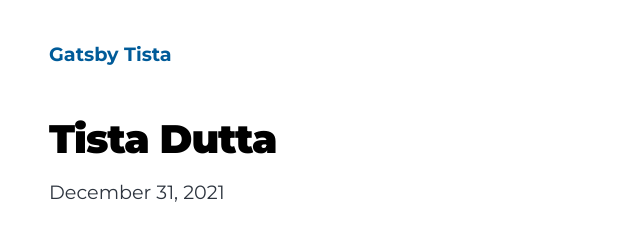
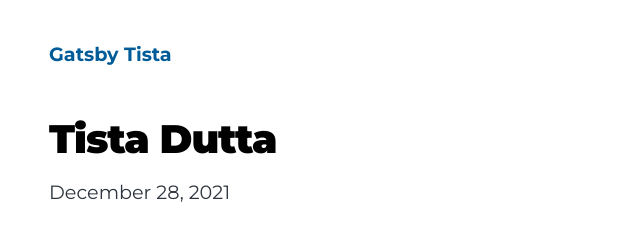
Before and after one commit to tistaQA/tista-dutta, a Gatsby site: page /new-beginnings/ in a window 1280 px wide. Shown: the top 237 px of the page, 275-915 px from the left. Built offline with nearby package versions, Linux system fonts and the light colour scheme; Gatsby itself is replaced by a stand-in of ours.

Commit message:
Update index.md

```diff
--- a/content/blog/new-beginnings/index.md
+++ b/content/blog/new-beginnings/index.md
@@ -1,6 +1,6 @@
 ---
 title: Tista Dutta
-date: "2021-12-31T22:40:32.169Z"
+date: "2021-12-28T22:40:32.169Z"
 description: Tista Dutta is a B.Tech student at Supreme knowledge Foundation Group of Institutions. This is a custom description for SEO and Open Graph purposes, rather than the default generated excerpt. Simply add a description field to the frontmatter.
 ---
 
```
